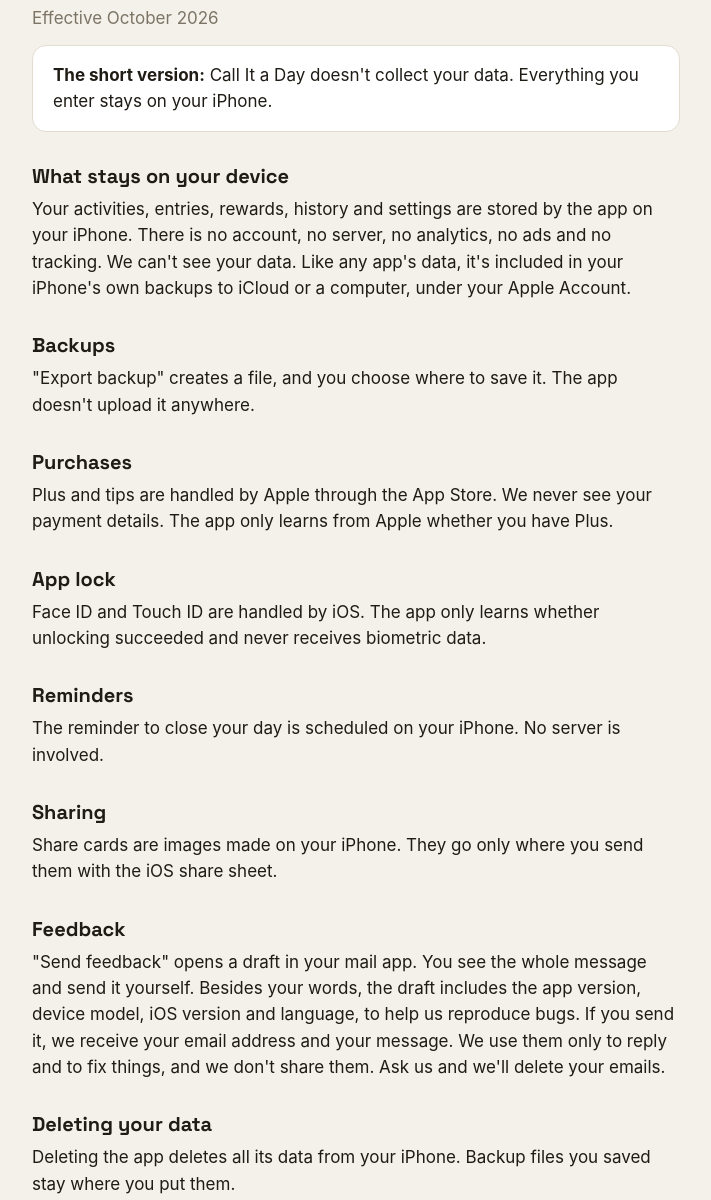
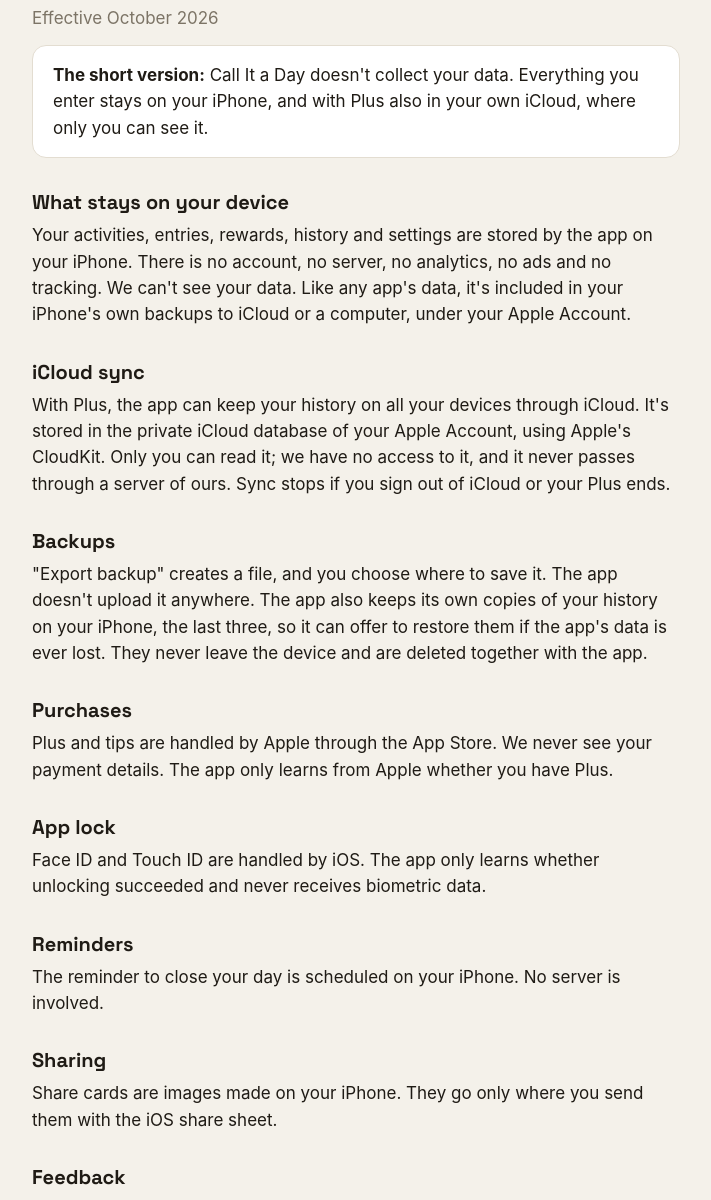
Before and after one commit to callitadayapp/callitadayapp.github.io, a plain HTML site: page privacy/index.html in a window 1280 px wide. Shown: the part 152-1352 px from the top of the page, without its empty margins (284-995 px from the left). Drawn offline with Linux system fonts and the light colour scheme.

Commit message:
Privacy policy: iCloud sync, on-device copies, deleting data from iCloud

```diff
--- a/privacy/index.html
+++ b/privacy/index.html
@@ -15,13 +15,16 @@
   <h1>Privacy Policy</h1>
   <p class="muted">Effective October 2026</p>
 
-  <p class="card"><strong>The short version:</strong> Call It a Day doesn't collect your data. Everything you enter stays on your iPhone.</p>
+  <p class="card"><strong>The short version:</strong> Call It a Day doesn't collect your data. Everything you enter stays on your iPhone, and with Plus also in your own iCloud, where only you can see it.</p>
 
   <h2>What stays on your device</h2>
   <p>Your activities, entries, rewards, history and settings are stored by the app on your iPhone. There is no account, no server, no analytics, no ads and no tracking. We can't see your data. Like any app's data, it's included in your iPhone's own backups to iCloud or a computer, under your Apple Account.</p>
 
+  <h2>iCloud sync</h2>
+  <p>With Plus, the app can keep your history on all your devices through iCloud. It's stored in the private iCloud database of your Apple Account, using Apple's CloudKit. Only you can read it; we have no access to it, and it never passes through a server of ours. Sync stops if you sign out of iCloud or your Plus ends.</p>
+
   <h2>Backups</h2>
-  <p>"Export backup" creates a file, and you choose where to save it. The app doesn't upload it anywhere.</p>
+  <p>"Export backup" creates a file, and you choose where to save it. The app doesn't upload it anywhere. The app also keeps its own copies of your history on your iPhone, the last three, so it can offer to restore them if the app's data is ever lost. They never leave the device and are deleted together with the app.</p>
 
   <h2>Purchases</h2>
   <p>Plus and tips are handled by Apple through the App Store. We never see your payment details. The app only learns from Apple whether you have Plus.</p>
@@ -39,13 +42,13 @@
   <p>"Send feedback" opens a draft in your mail app. You see the whole message and send it yourself. Besides your words, the draft includes the app version, device model, iOS version and language, to help us reproduce bugs. If you send it, we receive your email address and your message. We use them only to reply and to fix things, and we don't share them. Ask us and we'll delete your emails.</p>
 
   <h2>Deleting your data</h2>
-  <p>Deleting the app deletes all its data from your iPhone. Backup files you saved stay where you put them.</p>
+  <p>Deleting the app deletes all its data from your iPhone. Backup files you saved stay where you put them. If you used iCloud sync, your history also stays in your iCloud until you delete it there: Settings → your name → iCloud → Manage Account Storage → Call It a Day.</p>
 
   <h2>Children</h2>
   <p>The app doesn't collect data from anyone, including children.</p>
 
   <h2>Changes</h2>
-  <p>If the app ever starts handling data differently, for example by syncing through iCloud, this page will change first and the date above will be updated.</p>
+  <p>If the app ever starts handling data differently, this page will change first and the date above will be updated.</p>
 
   <h2>Contact</h2>
   <p><a href="mailto:callitadayapp@gmail.com">callitadayapp@gmail.com</a></p>
```
